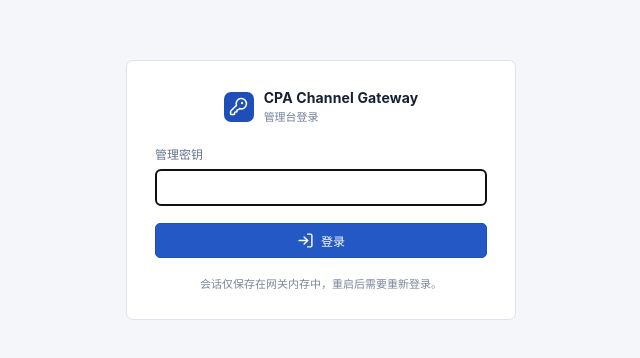
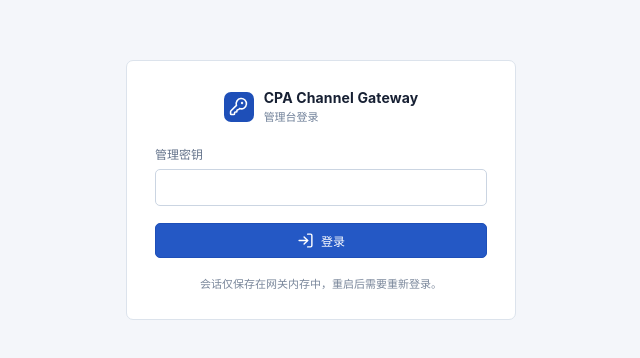
Before and after one commit to Drew-Z/cpa-channel-gateway, a React (Vite) app in the folder admin/: page / in a window 1280 px wide. Shown: the part 210-568 px from the top of the page, without its empty margins (319-959 px from the left). Built offline with nearby package versions, Linux system fonts and the light colour scheme.

Commit message:
fix: avoid focused admin autofill

```diff
--- a/admin/src/main.tsx
+++ b/admin/src/main.tsx
@@ -129,7 +129,7 @@ function App() {
 }
 
 function LoginPage({ error, onSubmit }: { error: string; onSubmit: (event: FormEvent<HTMLFormElement>) => void }) {
-  return <main className="login-shell"><form className="login-panel" onSubmit={onSubmit}><div className="brand centered"><div className="brand-mark"><KeyRound size={19} /></div><div><strong>CPA Channel Gateway</strong><span>管理台登录</span></div></div><label>管理密钥<input autoFocus autoComplete="current-password" name="password" required type="password" /></label><button className="button primary full" type="submit"><LogIn size={17} />登录</button>{error && <p className="form-error" role="alert">{error}</p>}<p className="muted login-note">会话仅保存在网关内存中，重启后需要重新登录。</p></form></main>
+  return <main className="login-shell"><form className="login-panel" onSubmit={onSubmit}><div className="brand centered"><div className="brand-mark"><KeyRound size={19} /></div><div><strong>CPA Channel Gateway</strong><span>管理台登录</span></div></div><label>管理密钥<input autoComplete="current-password" name="password" required type="password" /></label><button className="button primary full" type="submit"><LogIn size={17} />登录</button>{error && <p className="form-error" role="alert">{error}</p>}<p className="muted login-note">会话仅保存在网关内存中，重启后需要重新登录。</p></form></main>
 }
 
 function Overview({ state, usage, connection, csrf, setNotice, onApply }: { state: Json | null; usage: Json | null; connection: Json | null; csrf: string; setNotice: (value: { kind: 'ok' | 'error' | 'info'; text: string } | null) => void; onApply: () => void }) {
```
Also changed, not shown: 3 other files (tests, documents, lock files or other folders).
